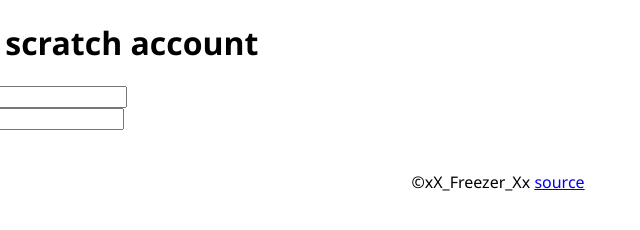
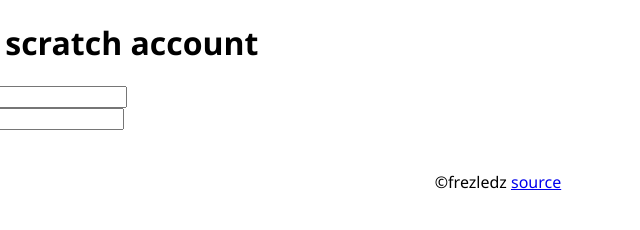
Before and after one commit to Frezledz/ScloudjsGUI, a website: page src/index.html in a window 1280 px wide. Shown: the full height of the page, 142-782 px from the left. Drawn offline with Linux system fonts and the light colour scheme.

Commit message:
Update index.html

```diff
--- a/src/index.html
+++ b/src/index.html
@@ -7,6 +7,6 @@
     <div>
 
     </div>
-    <div class="copyright">©xX_Freezer_Xx <a href="https://github.com/xxXFreezerXxx">source</a></div>
+    <div class="copyright">©frezledz <a href="https://github.com/frezledz">source</a></div>
     <script src = "script.js"></script>
 </body>
```
